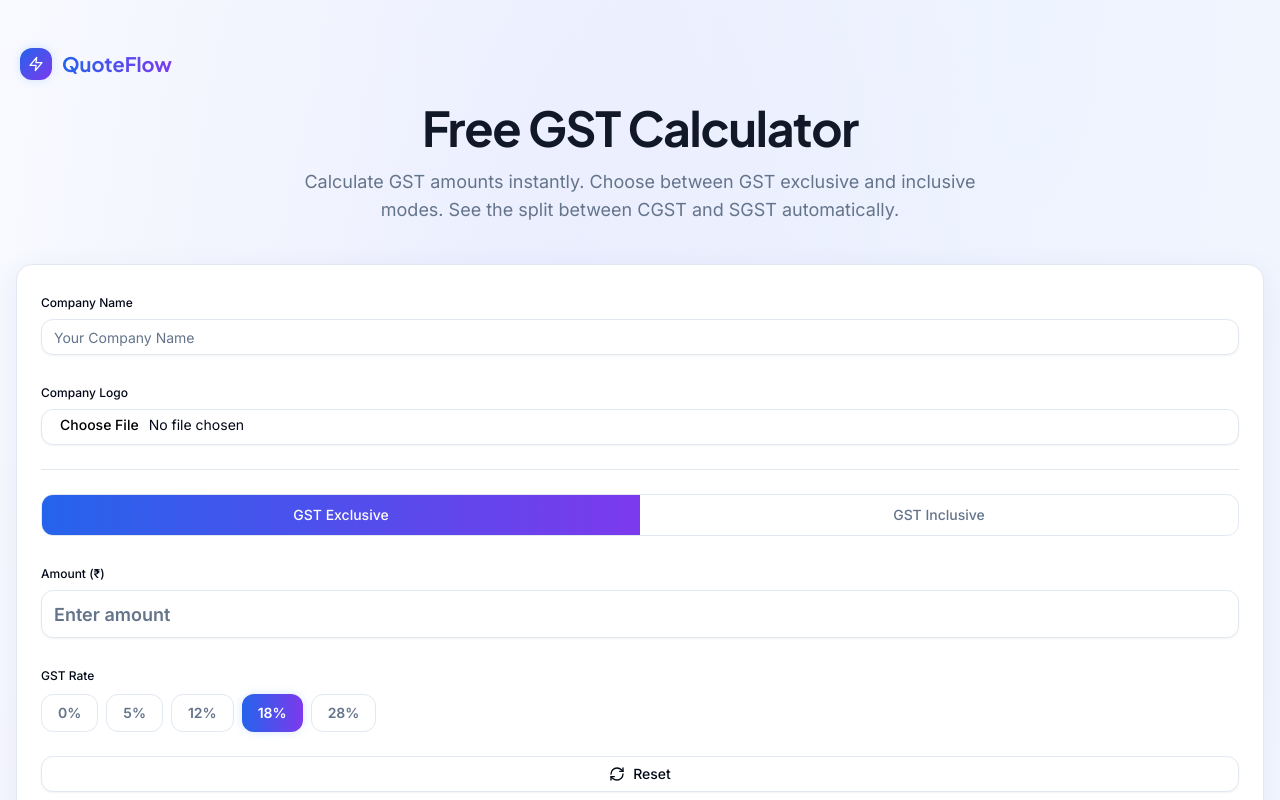
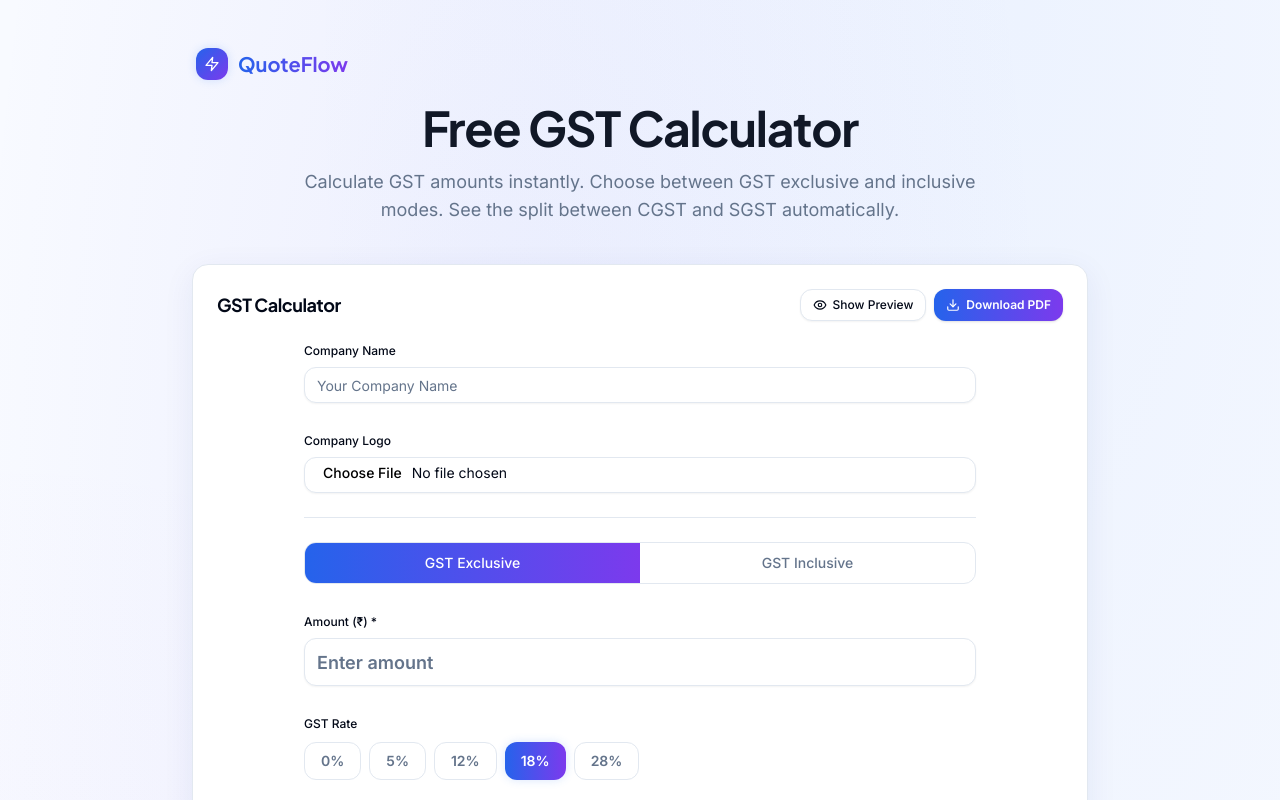
Before and after one commit to ofclsumit/free-invoice-tools, a Next.js app: page /gst-calculator in a window 1280 px wide. Shown: the top 800 px of the page. Built offline with nearby package versions, Linux system fonts and the light colour scheme.

Commit message:
fix: constrain tool width to A4, add show preview gate for download, GST calc preview toggle

```diff
--- a/src/app/delivery-challan/delivery-challan-client.tsx
+++ b/src/app/delivery-challan/delivery-challan-client.tsx
@@ -85,6 +85,10 @@ export function DeliveryChallanClient() {
   if (!mounted) return null; // Prevent hydration mismatch
 
 const handleDownloadPDF = async () => {
+    if (!showPreview) {
+      toast({ title: "Preview required", description: "Click 'Show Preview' first before downloading.", variant: "destructive" })
+      return
+    }
     setIsGenerating(true)
     try {
       const node = document.getElementById("invoice-print-root");
--- a/src/app/gst-calculator/gst-calculator-client.tsx
+++ b/src/app/gst-calculator/gst-calculator-client.tsx
@@ -4,8 +4,9 @@ import { useReactToPrint } from "react-to-print"
 import { Button } from "@/components/ui/button"
 import { Input } from "@/components/ui/input"
 import { Label } from "@/components/ui/label"
-import { RefreshCw, Download, Eye, Upload, ArrowLeft } from "lucide-react"
+import { RefreshCw, Download, Eye, EyeOff } from "lucide-react"
 import { LoadingScreen } from "@/components/shared/loading-screen"
+import { useToast } from "@/hooks/use-toast"
 import { numToWords } from "@/lib/pdf/shared"
 import {
   InvoicePreview,
@@ -15,6 +16,7 @@ import {
 const GST_RATES = [0, 5, 12, 18, 28]
 
 export function GstCalculatorClient() {
+  const { toast } = useToast()
   const [amount, setAmount] = useState("")
   const [gstRate, setGstRate] = useState(18)
   const [mode, setMode] = useState<"exclusive" | "inclusive">("exclusive")
@@ -25,6 +27,22 @@ export function GstCalculatorClient() {
   const [companyLogo, setCompanyLogo] = useState("")
 
   const printRef = useRef<HTMLDivElement>(null)
+
+  const validateEssentialFields = () => {
+    if (!amount || parseFloat(amount) <= 0) {
+      toast({ title: "Valid amount is required", variant: "destructive" })
+      return false
+    }
+    return true
+  }
+
+  const togglePreview = () => {
+    if (showPreview) {
+      setShowPreview(false)
+    } else if (validateEssentialFields()) {
+      setShowPreview(true)
+    }
+  }
 
   const numAmount = parseFloat(amount) || 0
 
@@ -56,6 +74,10 @@ export function GstCalculatorClient() {
   }
 
   const handleDownloadPDF = async () => {
+    if (!showPreview) {
+      toast({ title: "Preview required", description: "Click 'Show Preview' first before downloading.", variant: "destructive" })
+      return
+    }
     setIsGenerating(true)
     setIsDownloading(true)
     try {
@@ -69,102 +91,43 @@ export function GstCalculatorClient() {
     }
   }
 
-  const previewContent = (
-      <>
-        {isGenerating && <LoadingScreen message="Generating GST Report PDF..." />}
-        <div className="min-h-screen bg-mesh py-8 px-4 sm:py-12 flex flex-col h-screen overflow-hidden">
-          <div className="max-w-4xl mx-auto w-full flex flex-col h-full">
-            <div className="flex flex-wrap justify-between items-center gap-4 mb-6">
-              <Button variant="outline" onClick={handleDownloadPDF} disabled={isGenerating} className="gap-2 bg-white">
-                <ArrowLeft className="h-4 w-4" /> Back to Edit
-              </Button>
-              <Button onClick={handleDownloadPDF} disabled={isGenerating} className="gap-2 bg-gradient-to-r from-blue-600 to-violet-600 text-white border-0 shadow-lg hover:shadow-xl transition-all">
-                <Download className="h-4 w-4" /> {isGenerating ? "Generating..." : "Download PDF"}
-              </Button>
-            </div>
 
-            <div className="flex-1 overflow-auto rounded-2xl shadow-glass bg-white border border-border pb-8">
-              <InvoicePreview hideToolbar={true}>
-                <div
-                  className="bg-white text-black p-8 sm:p-12 print:shadow-none print:p-8 print:rounded-none w-full border-gray-100"
-                  style={{ maxWidth: "210mm", margin: "0 auto", boxSizing: "border-box", minHeight: "297mm" }}
-                >
-                  <div className="flex justify-between items-start mb-8 border-b border-gray-100 pb-8">
-                    <div className="max-w-[50%]">
-                      {companyLogo && <img src={companyLogo} alt="Company Logo" className="h-16 object-contain mb-3" />}
-                      <h2 className="text-2xl font-display font-bold text-gray-900">{companyName || "Your Company Name"}</h2>
-                    </div>
-                    <div className="text-right">
-                      <h1 className="text-3xl font-light text-blue-600 uppercase tracking-widest mb-2">GST Report</h1>
-                      <p className="text-gray-500 text-sm">Date: <span className="font-medium text-gray-900">{new Date().toLocaleDateString("en-IN")}</span></p>
-                    </div>
-                  </div>
-
-                  <div className="mb-12 text-center">
-                    <h3 className="text-xl font-bold text-gray-900 mb-2">GST Calculation Report</h3>
-                    <p className="text-gray-500 text-sm">Mode: {mode === "exclusive" ? "GST Exclusive" : "GST Inclusive"}</p>
-                  </div>
-
-                  <div className="space-y-6 mb-12">
-                    <div className="grid grid-cols-2 gap-4 border-b border-gray-100 pb-6">
-                      <div className="bg-gray-50 p-4 rounded-xl text-center">
-                        <p className="text-gray-500 text-sm uppercase tracking-wider mb-1">Base Amount</p>
-                        <p className="text-2xl font-medium text-gray-900">₹{fmt(baseAmount)}</p>
-                      </div>
-                      <div className="bg-gray-50 p-4 rounded-xl text-center">
-                        <p className="text-gray-500 text-sm uppercase tracking-wider mb-1">GST Rate</p>
-                        <p className="text-2xl font-medium text-gray-900">{gstRate}%</p>
-                      </div>
-                    </div>
-
-                    <div className="grid grid-cols-2 gap-4">
-                      <div className="bg-blue-50 p-6 rounded-xl text-center col-span-2">
-                        <p className="text-3xl font-display font-bold text-amber-600">₹{fmt(gstAmount)}</p>
-                        <p className="text-sm font-medium text-gray-600 mt-2 uppercase tracking-wider">GST Amount</p>
-                      </div>
-                    </div>
-
-                    <div className="grid grid-cols-2 gap-4 border-t border-gray-100 pt-6">
-                      <div className="bg-cyan-50 p-4 rounded-xl text-center">
-                        <p className="text-lg font-display font-bold text-cyan-700">₹{fmt(cgst)}</p>
-                        <p className="text-xs font-medium text-gray-600 mt-1 uppercase tracking-wider">CGST ({gstRate / 2}%)</p>
-                      </div>
-                      <div className="bg-cyan-50 p-4 rounded-xl text-center">
-                        <p className="text-lg font-display font-bold text-cyan-700">₹{fmt(sgst)}</p>
-                        <p className="text-xs font-medium text-gray-600 mt-1 uppercase tracking-wider">SGST ({gstRate / 2}%)</p>
-                      </div>
-                    </div>
-
-                    <div className="bg-gradient-to-r from-blue-600 to-violet-600 rounded-xl p-6 text-center text-white">
-                      <p className="text-sm uppercase tracking-widest opacity-80 mb-2">Total Amount</p>
-                      <p className="text-4xl font-display font-bold">₹{fmt(totalAmount)}</p>
-                    </div>
-
-                    <div className="text-center pt-2">
-                      <p className="text-gray-500 text-xs">Amount in Words</p>
-                      <p className="text-gray-700 font-medium text-sm mt-1">{numToWords(totalAmount)}</p>
-                    </div>
-                  </div>
-
-                  <div className="mt-16 pt-8 border-t border-gray-100 text-center">
-                    <p className="text-gray-400 text-xs italic">
-                      This report was generated using the QuoteFlow GST Calculator.
-                    </p>
-                  </div>
-                </div>
-              </InvoicePreview>
-            </div>
+return (
+    <>
+      {isGenerating && <LoadingScreen message="Generating GST Report PDF..." />}
+      <div className="flex flex-col min-h-[calc(100vh-8rem)]">
+        <div className="flex items-center justify-between mb-4">
+          <h2 className="text-lg font-display font-bold">
+            {showPreview ? "GST Report Preview" : "GST Calculator"}
+          </h2>
+          <div className="flex items-center gap-2">
+            <Button
+              variant="outline"
+              size="sm"
+              className="gap-1.5 h-8 text-xs"
+              onClick={togglePreview}
+            >
+              {showPreview ? <EyeOff className="h-3.5 w-3.5" /> : <Eye className="h-3.5 w-3.5" />}
+              <span className="hidden sm:inline">{showPreview ? "Edit" : "Show Preview"}</span>
+            </Button>
+            <Button
+              size="sm"
+              className="gap-1.5 h-8 text-xs bg-gradient-to-r from-blue-600 to-violet-600 text-white border-0 font-semibold"
+              onClick={handleDownloadPDF}
+              disabled={isGenerating}
+            >
+              <Download className="h-3.5 w-3.5" />
+              {isGenerating ? "Generating..." : "Download PDF"}
+            </Button>
           </div>
         </div>
-      </>
-    )
 
+        <div className="flex-1 flex flex-col lg:flex-row gap-0 lg:gap-6 overflow-hidden">
+          {/* Form Panel */}
+          {!showPreview && (
+            <div className="flex-1 min-w-0 overflow-y-auto pb-8">
+              <div className="max-w-2xl mx-auto space-y-6">
 
-  return (
-    <>
-      <div className="absolute -left-[9999px] -top-[9999px]">{previewContent}</div>
-
-    <div className="space-y-6">
       <div className="space-y-1.5">
         <Label className="text-xs font-medium">Company Name</Label>
         <Input placeholder="Your Company Name" value={companyName} onChange={e => setCompanyName(e.target.value)} className="h-9 text-sm" />
@@ -195,7 +158,7 @@ export function GstCalculatorClient() {
 
       {/* Amount input */}
       <div className="space-y-1.5">
-        <Label className="text-xs font-medium">Amount (₹)</Label>
+        <Label className="text-xs font-medium">Amount (₹) *</Label>
         <Input
           type="number"
           placeholder="Enter amount"
@@ -254,9 +217,6 @@ export function GstCalculatorClient() {
               <span className="font-display font-bold text-xl text-blue-600 dark:text-blue-400">₹{fmt(totalAmount)}</span>
             </div>
           </div>
-          <Button onClick={handleDownloadPDF} disabled={isGenerating} className="w-full bg-gradient-to-r from-blue-600 to-violet-600 text-white border-0 font-semibold gap-2">
-            <Download className="h-4 w-4" /> Download PDF
-          </Button>
         </div>
       )}
 
@@ -286,7 +246,91 @@ export function GstCalculatorClient() {
           ))}
         </div>
       </div>
-    </div>
-  </>
+
+            </div>
+          </div>
+          )}
+
+          {/* Preview Panel */}
+          {showPreview && (
+            <div className="w-full min-w-0 overflow-y-auto pb-8 pt-4 lg:pt-0 border-t lg:border-t-0 lg:border-l border-border mt-6 lg:mt-0 lg:pl-6">
+              <div className="max-w-2xl mx-auto">
+                <div id="invoice-print-root">
+                  <InvoicePreview hideToolbar={true}>
+                    <div
+                      className="bg-white text-black p-8 sm:p-12 print:shadow-none print:p-8 print:rounded-none w-full border-gray-100"
+                      style={{ maxWidth: "210mm", margin: "0 auto", boxSizing: "border-box", minHeight: "297mm" }}
+                    >
+                      <div className="flex justify-between items-start mb-8 border-b border-gray-100 pb-8">
+                        <div className="max-w-[50%]">
+                          {companyLogo && <img src={companyLogo} alt="Company Logo" className="h-16 object-contain mb-3" />}
+                          <h2 className="text-2xl font-display font-bold text-gray-900">{companyName || "Your Company Name"}</h2>
+                        </div>
+                        <div className="text-right">
+                          <h1 className="text-3xl font-light text-blue-600 uppercase tracking-widest mb-2">GST Report</h1>
+                          <p className="text-gray-500 text-sm">Date: <span className="font-medium text-gray-900">{new Date().toLocaleDateString("en-IN")}</span></p>
+                        </div>
+                      </div>
+
+                      <div className="mb-12 text-center">
+                        <h3 className="text-xl font-bold text-gray-900 mb-2">GST Calculation Report</h3>
+                        <p className="text-gray-500 text-sm">Mode: {mode === "exclusive" ? "GST Exclusive" : "GST Inclusive"}</p>
+                      </div>
+
+                      <div className="space-y-6 mb-12">
+                        <div className="grid grid-cols-2 gap-4 border-b border-gray-100 pb-6">
+                          <div className="bg-gray-50 p-4 rounded-xl text-center">
+                            <p className="text-gray-500 text-sm uppercase tracking-wider mb-1">Base Amount</p>
+                            <p className="text-2xl font-medium text-gray-900">₹{fmt(baseAmount)}</p>
+                          </div>
+                          <div className="bg-gray-50 p-4 rounded-xl text-center">
+                            <p className="text-gray-500 text-sm uppercase tracking-wider mb-1">GST Rate</p>
+                            <p className="text-2xl font-medium text-gray-900">{gstRate}%</p>
+                          </div>
+                        </div>
+
+                        <div className="grid grid-cols-2 gap-4">
+                          <div className="bg-blue-50 p-6 rounded-xl text-center col-span-2">
+                            <p className="text-3xl font-display font-bold text-amber-600">₹{fmt(gstAmount)}</p>
+                            <p className="text-sm font-medium text-gray-600 mt-2 uppercase tracking-wider">GST Amount</p>
+                          </div>
+                        </div>
+
+                        <div className="grid grid-cols-2 gap-4 border-t border-gray-100 pt-6">
+                          <div className="bg-cyan-50 p-4 rounded-xl text-center">
+                            <p className="text-lg font-display font-bold text-cyan-700">₹{fmt(cgst)}</p>
+                            <p className="text-xs font-medium text-gray-600 mt-1 uppercase tracking-wider">CGST ({gstRate / 2}%)</p>
+                          </div>
+                          <div className="bg-cyan-50 p-4 rounded-xl text-center">
+                            <p className="text-lg font-display font-bold text-cyan-700">₹{fmt(sgst)}</p>
+                            <p className="text-xs font-medium text-gray-600 mt-1 uppercase tracking-wider">SGST ({gstRate / 2}%)</p>
+                          </div>
+                        </div>
+
+                        <div className="bg-gradient-to-r from-blue-600 to-violet-600 rounded-xl p-6 text-center text-white">
+                          <p className="text-sm uppercase tracking-widest opacity-80 mb-2">Total Amount</p>
+                          <p className="text-4xl font-display font-bold">₹{fmt(totalAmount)}</p>
+                        </div>
+
+                        <div className="text-center pt-2">
+                          <p className="text-gray-500 text-xs">Amount in Words</p>
+                          <p className="text-gray-700 font-medium text-sm mt-1">{numToWords(totalAmount)}</p>
+                        </div>
+                      </div>
+
+                      <div className="mt-16 pt-8 border-t border-gray-100 text-center">
+                        <p className="text-gray-400 text-xs italic">
+                          This report was generated using the QuoteFlow GST Calculator.
+                        </p>
+                      </div>
+                    </div>
+                  </InvoicePreview>
+                </div>
+              </div>
+            </div>
+          )}
+        </div>
+      </div>
+    </>
   )
 }
--- a/src/app/proforma-invoice/proforma-invoice-client.tsx
+++ b/src/app/proforma-invoice/proforma-invoice-client.tsx
@@ -88,6 +88,10 @@ export function ProformaInvoiceClient() {
   if (!mounted) return null; // Prevent hydration mismatch
 
 const handleDownloadPDF = async () => {
+    if (!showPreview) {
+      toast({ title: "Preview required", description: "Click 'Show Preview' first before downloading.", variant: "destructive" })
+      return
+    }
     setIsGenerating(true)
     try {
       const node = document.getElementById("invoice-print-root");
--- a/src/app/receipt-generator/receipt-generator-client.tsx
+++ b/src/app/receipt-generator/receipt-generator-client.tsx
@@ -79,6 +79,10 @@ export function ReceiptGeneratorClient() {
   }, [payer, numAmount, mode, purpose, receiptNo, receiptDate, companyName, companyLogo]);
 
   const handleDownloadPDF = async () => {
+    if (!showPreview) {
+      toast({ title: "Preview required", description: "Click 'Show Preview' first before downloading.", variant: "destructive" })
+      return
+    }
     setIsGenerating(true)
     try {
       const node = document.getElementById("invoice-print-root");
--- a/src/components/invoice/invoice-generator.tsx
+++ b/src/components/invoice/invoice-generator.tsx
@@ -245,14 +245,16 @@ export function InvoiceGenerator() {
   }, [watchedValues])
 
   const handleDownloadPDF = async () => {
+    if (!showPreview) {
+      toast({ title: "Preview required", description: "Click 'Show Preview' first before downloading.", variant: "destructive" })
+      return
+    }
     setIsGenerating(true)
     try {
       const node = document.getElementById("invoice-print-root");
       if (node) {
         await exportNodeToPdf(node, `invoice-${watchedValues.invoiceNumber}.pdf`);
         toast({ title: "PDF downloaded!", description: "Your invoice has been saved." })
-      } else {
-        toast({ title: "Preview hidden", description: "Please show preview to download.", variant: "destructive" })
       }
     } catch {
       toast({ title: "Error", description: "Could not generate PDF. Please try again.", variant: "destructive" })
--- a/src/components/quotation/quotation-generator.tsx
+++ b/src/components/quotation/quotation-generator.tsx
@@ -227,14 +227,16 @@ export function QuotationGenerator() {
   }, [watchedValues]);
 
   const handleDownloadPDF = async () => {
+    if (!showPreview) {
+      toast({ title: "Preview required", description: "Click 'Show Preview' first before downloading.", variant: "destructive" })
+      return
+    }
     setIsGenerating(true)
     try {
       const node = document.getElementById("invoice-print-root");
       if (node) {
         await exportNodeToPdf(node, `quotation-${watchedValues.quoteNumber}.pdf`);
         toast({ title: "Quotation PDF downloaded!" })
-      } else {
-        toast({ title: "Preview hidden", description: "Please show preview to download.", variant: "destructive" })
       }
     } catch {
       toast({ title: "Error generating PDF", variant: "destructive" })
--- a/src/components/seo/tool-layout.tsx
+++ b/src/components/seo/tool-layout.tsx
@@ -84,7 +84,7 @@ export function ToolLayout({
       <div className="min-h-screen bg-mesh py-8 px-4 sm:py-12">
 
         {/* Header & Navigation */}
-        <div className="max-w-[1400px] mx-auto mb-10 px-1">
+        <div className="max-w-4xl mx-auto mb-10 px-1">
           <Link href="/" className="inline-flex items-center gap-2.5 font-display font-bold text-xl hover:opacity-90 transition-opacity">
             <div className="flex h-8 w-8 items-center justify-center rounded-lg bg-gradient-to-br from-blue-600 to-violet-600 shadow-glow-sm shrink-0">
               <svg xmlns="http://www.w3.org/2000/svg" width="16" height="16" viewBox="0 0 24 24" fill="none" stroke="currentColor" strokeWidth="2" strokeLinecap="round" strokeLinejoin="round" className="text-white">
@@ -107,7 +107,7 @@ export function ToolLayout({
         </div>
 
         {/* Main Tool Interface */}
-        <div className="w-full max-w-[1400px] mx-auto bg-white dark:bg-gray-900 rounded-2xl border border-border p-4 sm:p-6 shadow-glass mb-16">
+        <div className="w-full max-w-4xl mx-auto bg-white dark:bg-gray-900 rounded-2xl border border-border p-4 sm:p-6 shadow-glass mb-16">
           {tool}
         </div>
 
```
